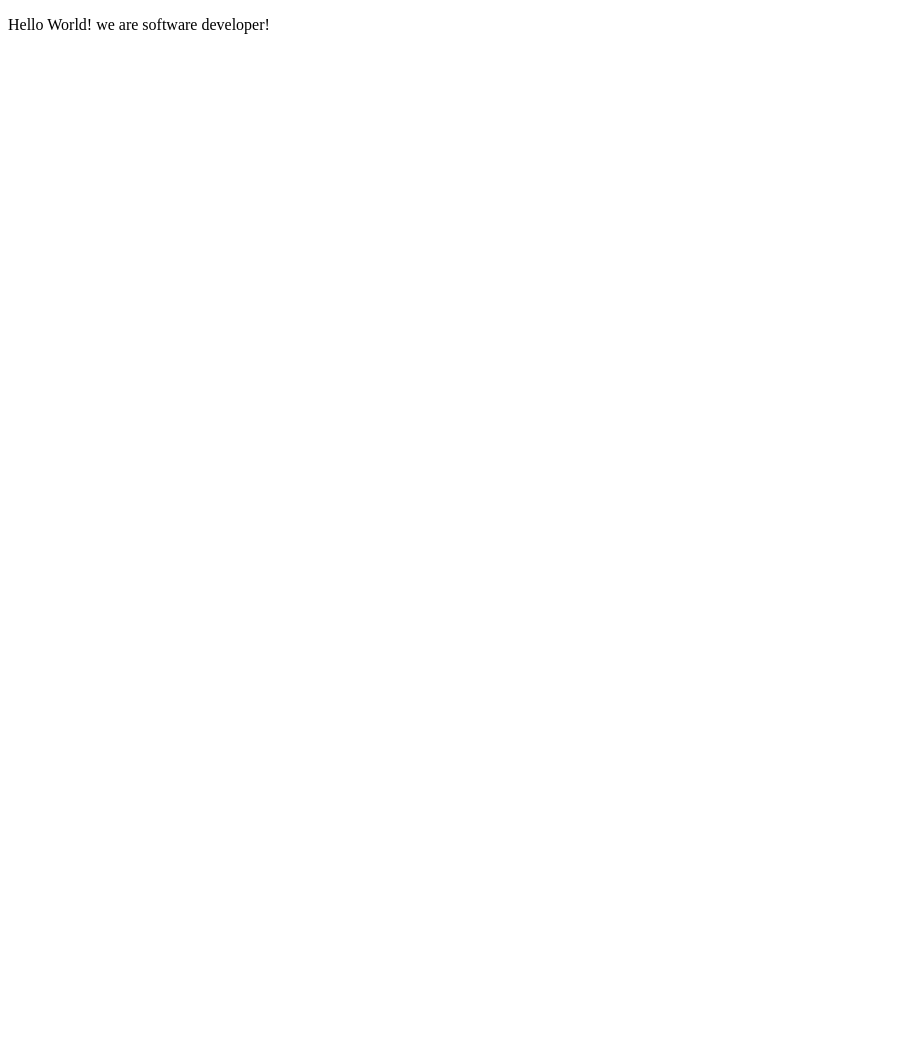
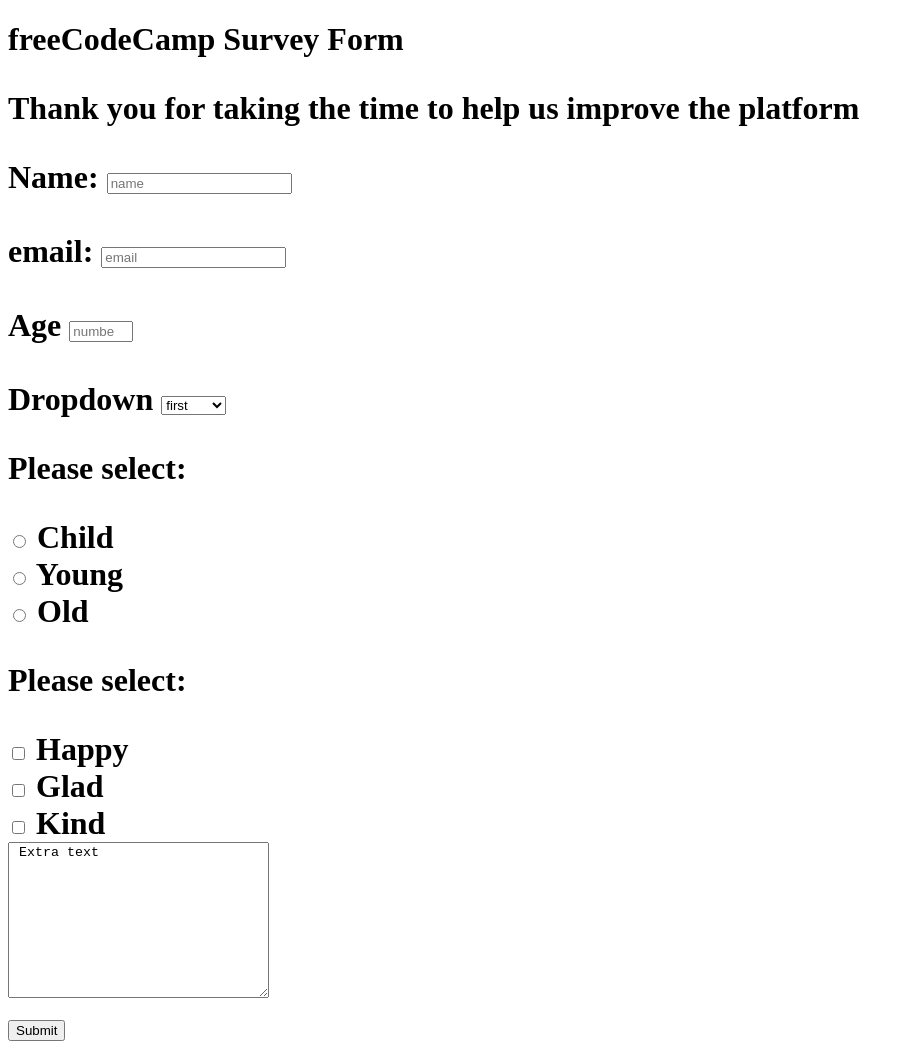
Before and after one commit to dimbyr/Dimby_Evans_Microverse, a plain HTML site: page index.html in a window 1280 px wide. Shown: the whole page, without its empty margins (0-914 px from the left). Before the commit the page ends 800 px from the top, so only its background shows below. Drawn offline with Linux system fonts and the light colour scheme.

Commit message:
passed the fcc requirements

```diff
--- a/index.html
+++ b/index.html
@@ -2,27 +2,62 @@
 <html lang="en">
   <head>
     <meta charset="UTF-8">
-    <title>Fork Me! FCC: Test Suite Template</title>
+    <title> FCC: Survey Form </title>
     <link rel="stylesheet" href="css/style.css">
   </head>
 
   <body>
     <script src="https://cdn.freecodecamp.org/testable-projects-fcc/v1/bundle.js"></script>
+    <script  src="js/index.js"></script>
 
-    <!--
 
-    Hello Camper!
+  <h1 id = 'title'> freeCodeCamp Survey Form <h1>
+  <p id ='description'> Thank you for taking the time to help us improve the platform </p>
 
-    For now, the test suite only works in Chrome!
-    Please read the README below in the JS Editor before beginning.
-    Feel free to delete this message once you have read it.
-    Good luck and Happy Coding!
+  <form id = "survey-form">
+    <label for= 'name' id="name-label">Name:</label>
+    <input id = 'name' type="text" name="email" placeholder="name" required><br><br>
 
-    - The freeCodeCamp Team
+    <label for ='email' id="email-label" >email:</label>
+    <input type="email" id="email" name="email" placeholder="email" required><br><br>
 
-    -->
-    <script  src="js/index.js"></script>
-<p> Hello World! we are software developer!</p>
+    <label for="number" id='number-label'>Age</label>
+    <input type="number" id="number" name="number" placeholder="number" min="0" max="100"><br><br>
+
+    <label for="dropdown"> Dropdown </label>
+    <select name="dropdown" id="dropdown">
+      <option value="a"> first </option>
+      <option value="b"> second </option>
+      <option value="c"> Third </option>
+    </select>
+  <br>
+
+  <p>Please select:</p>
+  <input type="radio" id="name" name="age" value="male">
+  <label for="male">Child</label><br>
+  <input type="radio" id="b" name="age" value="female">
+  <label for="female">Young</label><br>
+  <input type="radio" id="other" name="age" value="other">
+  <label for="other">Old</label>
+
+  <br>
+
+  <p>Please select:</p>
+  <input type='checkbox' id="face" name="mood" value="male">
+  <label for="male">Happy</label><br>
+  <input type='checkbox' id="heart" name="amood" value="female">
+  <label for="female">Glad</label><br>
+  <input type='checkbox' id="mind" name="mood" value="other">
+  <label for="other">Kind</label>
+
+  <br>
+
+  <textarea name="extra" id="extra" cols="30" rows="10"> Extra text </textarea>
+
+
+    <br>
+    <input id="submit" type="submit" value="Submit">
+  </form>
 
   </body>
 </html>
```
